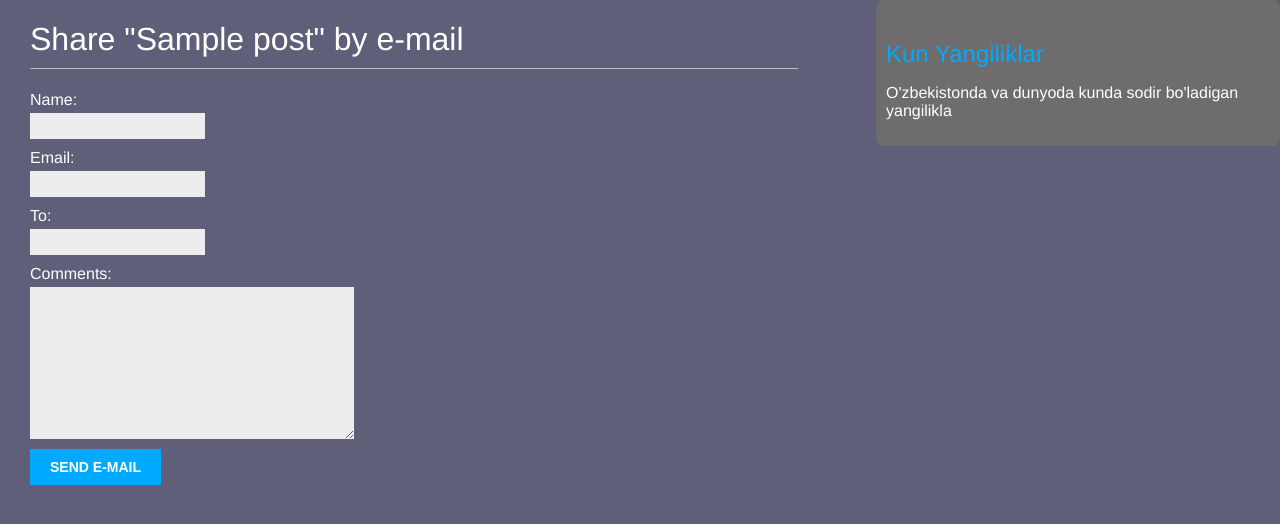
After one commit to NazarovaFotima/Blog_Site, a Django app: page /1/share/ in a window 1280 px wide. The commit adds this page. Shown: the top 524 px of the page. Run offline with Django 5.2, Linux system fonts and the light colour scheme; tables that the repository leaves empty hold one stand-in row (values such as "Sample post").

Commit message:
add form, share files, edit views, url

```diff
--- a/blog/urls.py
+++ b/blog/urls.py
@@ -16,14 +16,11 @@ Including another URLconf
 """
 from django.contrib import admin
 from django.urls import path, include
-from django.conf import settings
-from django.conf.urls.static import static
+
 
 
 
 urlpatterns = [
     path('admin/', admin.site.urls),
-    path('', include('blogapp.urls')),
+    path('', include('blogapp.urls', namespace='blogapp')),
 ]
-
-urlpatterns+= static(settings.STATIC_URL, document_root=settings.STATIC_ROOT)
--- /dev/null
+++ b/blogapp/forms.py
@@ -0,0 +1,15 @@
+from django import forms
+from .models import Comment
+
+
+class EmailPostForm(forms.Form):
+    name = forms.CharField(max_length=25)
+    email = forms.EmailField()
+    to = forms.EmailField()
+    comments = forms.CharField(required=False, widget=forms.Textarea)
+
+
+class CommentForm(forms.ModelForm):
+    class Meta:
+        model = Comment
+        fields = ('name', 'email', 'body')
--- a/blogapp/models.py
+++ b/blogapp/models.py
@@ -3,19 +3,21 @@ from django.db import models
 from django.contrib.auth.models import User
 from django.utils import timezone
 from django.urls import reverse
+
+
+
 class PublishedManager(models.Manager):
-
     def get_queryset(self):
         return super(PublishedManager, self).get_queryset().filter(status='published')
 
 class Post(models.Model):
     STATUS_CHOICES = (
         ('draft', 'Draft'),
-        ('published', 'Published')
+        ('published', 'Published'),
     )
 
-    title = models.CharField(max_length=255)
-    slug= models.SlugField(max_length=255, unique_for_date="publish")
+    title = models.CharField(max_length=250)
+    slug= models.SlugField(max_length=250, unique_for_date="publish")
     author = models.ForeignKey(User, on_delete=models.CASCADE, related_name="blog_posts")
     body = models.TextField()
     publish= models.DateTimeField(default=timezone.now)
@@ -33,7 +35,23 @@ class Post(models.Model):
     published = PublishedManager()
 
     def get_absolute_url(self):
-        return  reverse("blog:post_detail", args=[self.publish.year,
+        return  reverse("blogapp:post_detail", args=[self.publish.year,
                                                   self.publish.month,
                                                   self.publish.day,
-                                                  self.slug])
+                                                  self.slug, ])
+
+
+class Comment(models.Model):
+    post = models.ForeignKey(Post, on_delete=models.CASCADE, related_name='comments')
+    name = models.CharField(max_length=80)
+    email = models.EmailField()
+    body = models.TextField()
+    created = models.DateTimeField(auto_now_add=True)
+    updated=models.DateTimeField(auto_now=True)
+    active=models.BooleanField(default=True)
+
+    class Meta:
+        ordering = ('created',)
+
+    def __str__(self):
+        return f'Comment by {self.name} on {self.post}'
--- a/blogapp/urls.py
+++ b/blogapp/urls.py
@@ -1,6 +1,11 @@
 from django.urls import path
-from .views import first_page
+from . import views
 
+app_name ='blogapp'
 urlpatterns = [
-    path('', first_page, name="first_page")
+    # post views
+    # path('',views.post_list, name = 'post_list'),
+    path('', views.PostListView.as_view(), name='post_list'),
+    path('<int:year>/<int:month>/<int:day>/<slug:slug>/', views.post_detail, name = 'post_detail'),
+    path('<int:post_id>/share/', views.post_share, name = 'post_share'),
 ]
--- a/blogapp/views.py
+++ b/blogapp/views.py
@@ -1,18 +1,63 @@
+from django.core.mail import send_mail
 from django.shortcuts import get_object_or_404, render
 
+from .forms import CommentForm, EmailPostForm
 from .models import Post
 from django.views.generic import ListView
 
 
+import logging
+logger = logging.getLogger(__name__)
 
 class PostListView(ListView):
     queryset = Post.published.all()
     context_object_name = 'posts'
-    paginate_by = 5
+    paginate_by = 2
     template_name = "blog/post/list.html"
 
 
 
 def post_detail(request, year, month, day, slug):
-    post = get_object_or_404(Post, slug=slug, status= 'published', publish__year=year, publish__month=month, publish__day=day,)
-    return render(request, 'blog/post/detail.html', {'post':post})
+    post = get_object_or_404(Post, slug=slug, status= 'published', publish__year=year, publish__month=month, publish__day=day)
+
+    comments = post.comments.filter(active=True)
+    new_comment =None
+
+    if request.method == 'POST':
+        comment_form = CommentForm(data=request.POST)
+        if comment_form.is_valid():
+            new_comment=comment_form.save(commit=False)
+            new_comment.post=post
+            new_comment.save()
+    else:
+        comment_form=CommentForm()
+
+    return render(request, 'blog/post/detail.html', {'post':post,
+                                                     'comments': comments, 'new_comment': new_comment, 'comment_form': comment_form,
+                                                     })
+
+def post_share(request, post_id):
+    # Retrieve post by id
+    post =get_object_or_404(Post, id=post_id, status='published')
+    sent = False
+
+    if request.method == 'POST':
+        # Form was submitted
+        form = EmailPostForm(request.POST)
+        if form.is_valid():
+            # Form fields passed validation
+            cd = form.cleaned_data
+            print(cd)
+            post_url =request.build_absolute_uri(post.get_absolute_url())
+            title = f"{cd['name']} sizga {post.title} ni o'qishni taklif etadi."
+            message = f"Read {post.title} at {post_url}\n\n"\
+                      f"{cd['name']}\'s comments: {cd['comments']}"
+            send_mail(title, message, "akramovafotima1996@gmail.com", [cd['to']], fail_silently=False)
+            sent=True
+
+    else:
+        form = EmailPostForm()
+
+    return render(request, 'blog/post/share.html', {'post':post,
+                                                        'form': form,
+                                                        'sent': sent})
--- a/static/css/blog.css
+++ b/static/css/blog.css
@@ -2,7 +2,7 @@ body {
     margin: 0;
     padding: 0;
     font-family: helvetica, sans-serif;
-    background-color: #2e2e36;
+    background-color: #5f5f79;
     color: white;
 }
 
@@ -55,7 +55,7 @@ p.date {
 label {
     float: left;
     clear: both;
-    color: #333;
+    color: #ffffff !important;
     margin-bottom: 4px;
 }
 
@@ -87,17 +87,23 @@ input[type=submit] {
 
 /* comments */
 .comment {
+    margin:8px;
     padding: 10px;
+    /*background-color: ;*/
+    border: 2px solid #E2E0D4;
+    border-radius: 15px;
+    color: #000;
+    /*box-shadow: 10px 10px 10px rgba(135, 165, 218, 0.74)*/
 }
 
-.comment:nth-child(even) {
-    background: #efefef;
-}
+/*.comment:nth-child(even) {*/
+/*    background: #efefef;*/
+/*}*/
 
 .comment .info {
     font-weight: bold;
     font-size: 12px;
-    color: #fc0202;
+    /*color: #fc0202;*/
 }
 .post {
     border: 1px solid #626273;
@@ -108,3 +114,6 @@ input[type=submit] {
 .post:hover {
     background-color: #51515b;
 }
+p {
+    color: white;
+}
--- a/templates/blog/base.html
+++ b/templates/blog/base.html
@@ -12,8 +12,8 @@
   {% endblock %}
 </div>
 <div id ="sidebar">
-  <h2>IT-Yangiliklar</h2>
-  <p>Informatsion texnologiyalarga oid yangiliklar</p>
+  <h2>Kun Yangiliklar</h2>
+  <p>O'zbekistonda va dunyoda kunda sodir bo'ladigan yangilikla</p>
 </div>
 </body>
 </html>
--- a/templates/blog/post/list.html
+++ b/templates/blog/post/list.html
@@ -1,7 +1,7 @@
 {% extends "blog/base.html" %}
-{% block title %}IT-NEWS{% endblock %}
+{% block title %}KUN-NEWS{% endblock %}
 {% block content %}
-    <h1>IT-NEWS</h1>
+    <h1>Kun Yangiliklari</h1>
     {% for post in posts %}
         <div class = "post">
             <h2>
@@ -10,6 +10,7 @@
             <p class = "date">
                 Published {{ post.publish }} by {{ post.author }}
             </p>
+            {{ post.body|truncatewords:30|linebreaks }}
 
         </div>
     {% endfor %}
--- /dev/null
+++ b/templates/blog/post/share.html
@@ -0,0 +1,19 @@
+{% extends "blog/base.html" %}
+{% load static %}
+{% block title %}Share a post{% endblock %}
+
+{% block content %}
+  {% if sent %}
+    <h1>E-mail successfully sent</h1>
+    <p>
+      "{{ post.title }}" was successfully sent to {{ form.cleaned_data.to }}.
+    </p>
+  {% else %}
+    <h1>Share "{{ post.title }}" by e-mail</h1>
+    <form method="post" style="color:white !important;">
+      {{ form.as_p }}
+      {% csrf_token %}
+      <input type="submit" value="Send e-mail">
+    </form>
+  {% endif %}
+{% endblock %}
--- a/templates/paginator.html
+++ b/templates/paginator.html
@@ -4,7 +4,7 @@
       <a href="?page={{ page.previous_page_number }}">Avvalgi</a>
     {% endif %}
     <span class="current">
-      Page {{ page.nubmer }} of {{ page.panigator.num_pages }}.
+      Page {{ page.number }} of {{ page.paginator.num_pages }}
     </span>
     {% if page.has_next %}
       <a href="?page={{ page.next_page_number }}">Keyingi</a>
```
Also changed, not shown: blog/settings.py (+12 -5 lines), blogapp/admin.py (+7 -0 lines), templates/blog/post/detail.html (+34 -0 lines).
